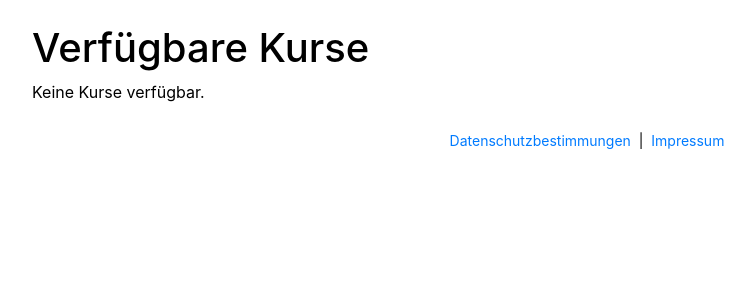
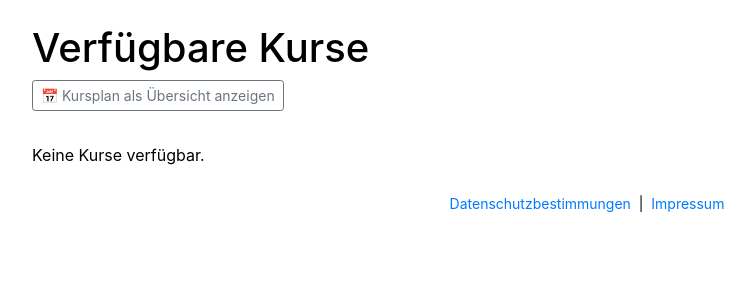
Before and after one commit to Crunchcow/Kursanmeldung, a Django app: page / in a window 1280 px wide. Shown: the part 56-356 px from the top of the page, without its empty margins (53-808 px from the left). Run offline with Django 5.2, Linux system fonts and the light colour scheme; data that the repository does not hold is empty.

Commit message:
Feature: Kursplan-Bild Klappsection in Kursliste eingebunden

```diff
--- a/courses/templates/courses/course_list.html
+++ b/courses/templates/courses/course_list.html
@@ -1,10 +1,26 @@
 {% extends 'courses/base.html' %}
-{% load i18n %}
+{% load i18n static %}
 
 {% block title %}{% trans "Kurse" %}{% endblock %}
 
 {% block content %}
 <h1>{% trans "Verfügbare Kurse" %}</h1>
+
+{# ── Kursplan-Übersicht ── #}
+<div class="mb-4">
+  <button class="btn btn-outline-secondary btn-sm mb-2" type="button"
+          data-toggle="collapse" data-target="#kursplanBild"
+          aria-expanded="false" aria-controls="kursplanBild">
+    📅 {% trans "Kursplan als Übersicht anzeigen" %}
+  </button>
+  <div class="collapse" id="kursplanBild">
+    <img src="{% static 'courses/img/kursplan.jpg' %}"
+         alt="{% trans 'Kursplan Breitensport' %}"
+         class="img-fluid rounded shadow-sm"
+         style="max-width: 960px; width: 100%;">
+  </div>
+</div>
+
 {% if courses %}
 
 {# ── Desktop-Tabelle (ab md) ── #}
```
Also changed, not shown: 1 other file.
